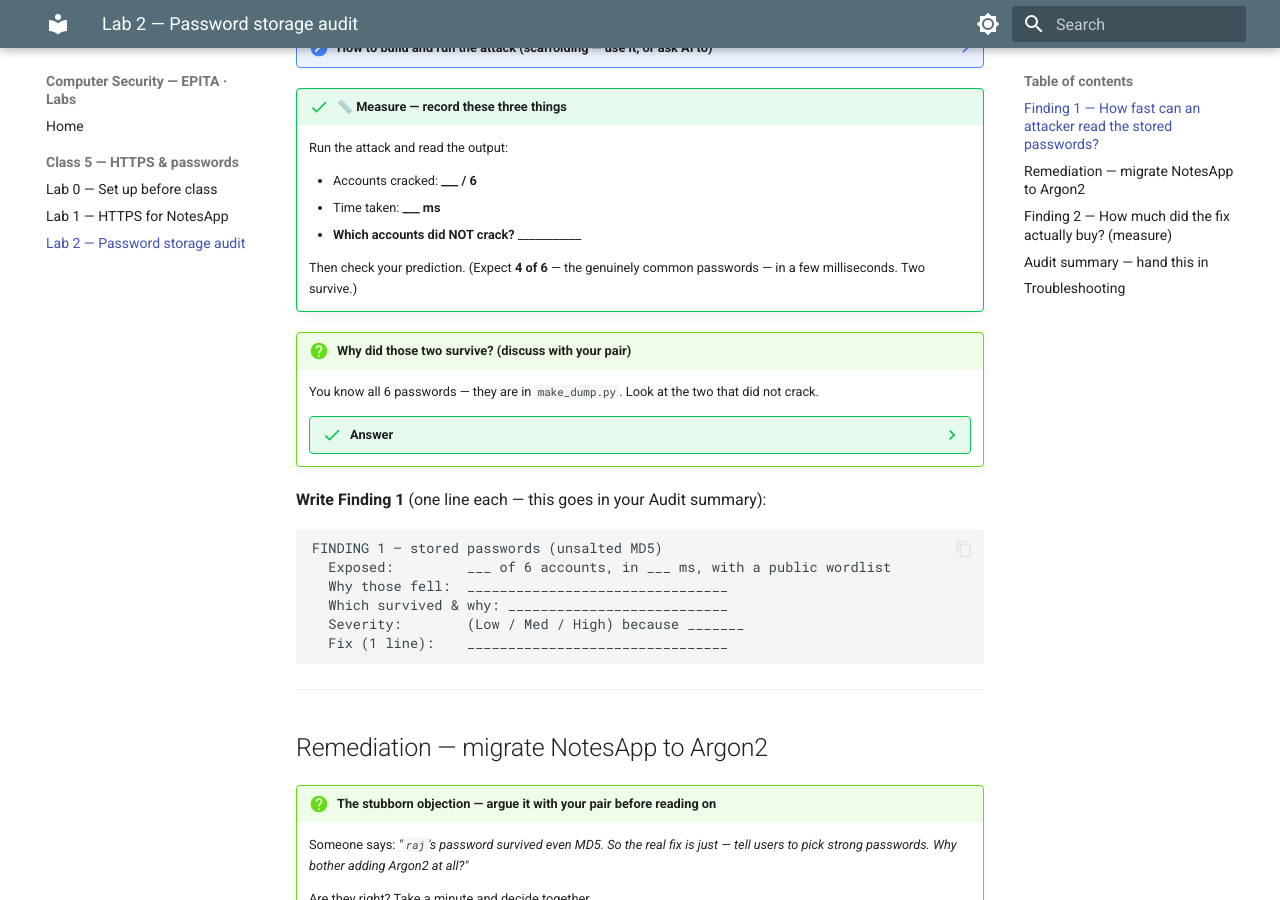
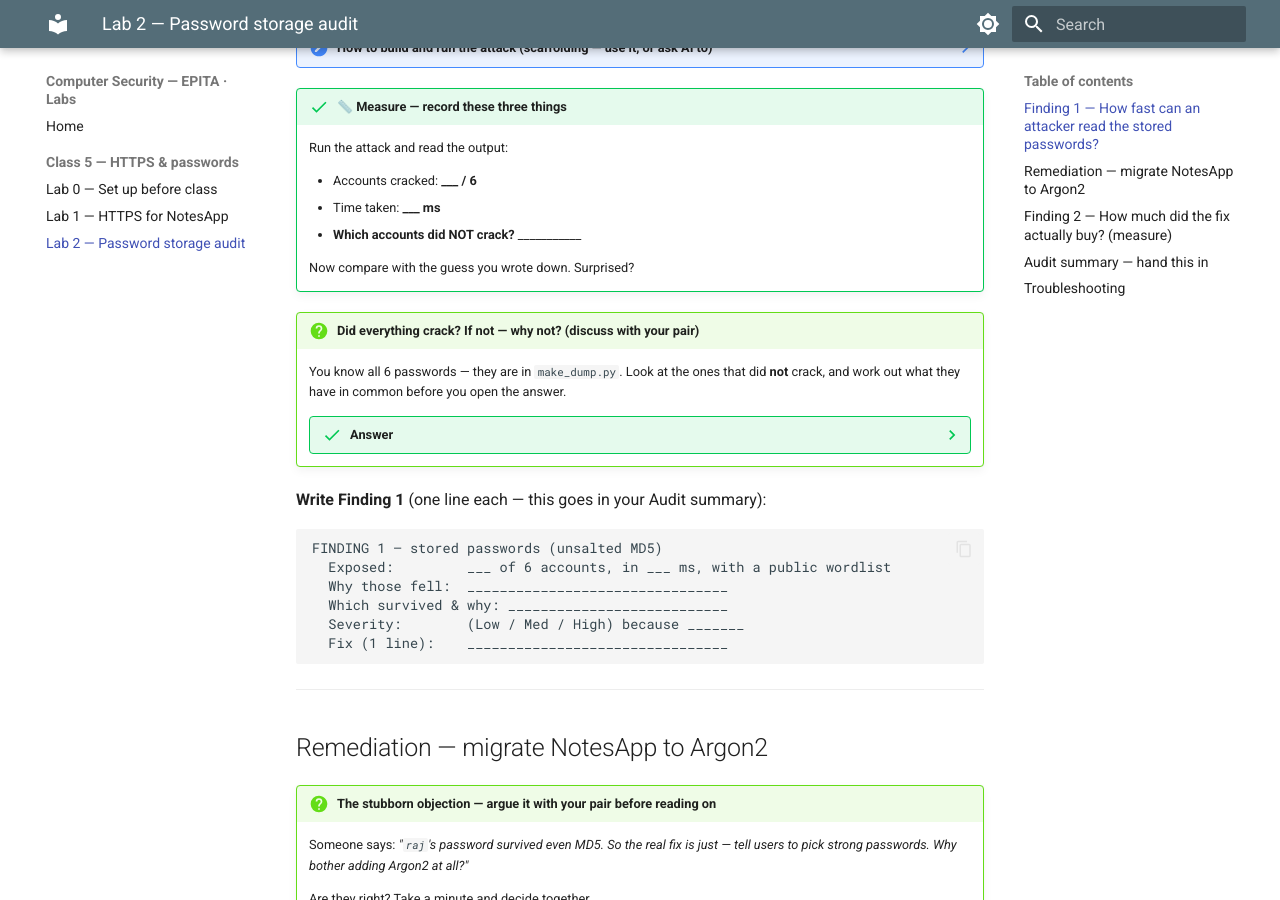
Before and after one commit to KristenPire/epita-security-labs, an MkDocs documentation site: the page built from docs/class5/password-audit.md, in a window 1280 px wide and 900 px high, scrolled down 910 px. Built offline with MkDocs 1.6.1 and Material for MkDocs 9.7.7, drawn with Linux system fonts in a browser that asks for light colours.

Commit message:
Stop spoiling the crack result before they run it
Move the '4 of 6 / two survive' outcome out of the Measure box and into the
collapsed Answer, so students discover their own result first.

Co-Authored-By: Claude Opus 4.8 <noreply@anthropic.com>

```diff
--- a/docs/class5/password-audit.md
+++ b/docs/class5/password-audit.md
@@ -104,17 +104,18 @@ You are going to measure how strong that actually is.
     - Time taken: **___ ms**
     - **Which accounts did NOT crack?** ___________
 
-    Then check your prediction. (Expect **4 of 6** — the genuinely common passwords — in a few
-    milliseconds. Two survive.)
+    Now compare with the guess you wrote down. Surprised?
 
-!!! question "Why did those two survive? (discuss with your pair)"
-    You know all 6 passwords — they are in `make_dump.py`. Look at the two that did not crack.
+!!! question "Did everything crack? If not — why not? (discuss with your pair)"
+    You know all 6 passwords — they are in `make_dump.py`. Look at the ones that did **not** crack,
+    and work out what they have in common before you open the answer.
 
     ??? success "Answer"
-        `marie` used `mariepw` — not a dictionary word, so it is not in the public list (yet — see the
-        bonus). `raj` used a long random password that no wordlist contains. **Cracking is not
-        magic.** It feeds on weak and predictable passwords. A fast, unsalted hash just makes each
-        guess instant — it does not invent passwords the attacker never guesses.
+        Two accounts survived. `marie` used `mariepw` — not a dictionary word, so it is not in the
+        public list (yet — see the bonus). `raj` used a long random password that no wordlist
+        contains. **Cracking is not magic.** It feeds on weak and predictable passwords. A fast,
+        unsalted hash just makes each guess instant — it does not invent passwords the attacker never
+        guesses.
 
 **Write Finding 1** (one line each — this goes in your Audit summary):
 
```
